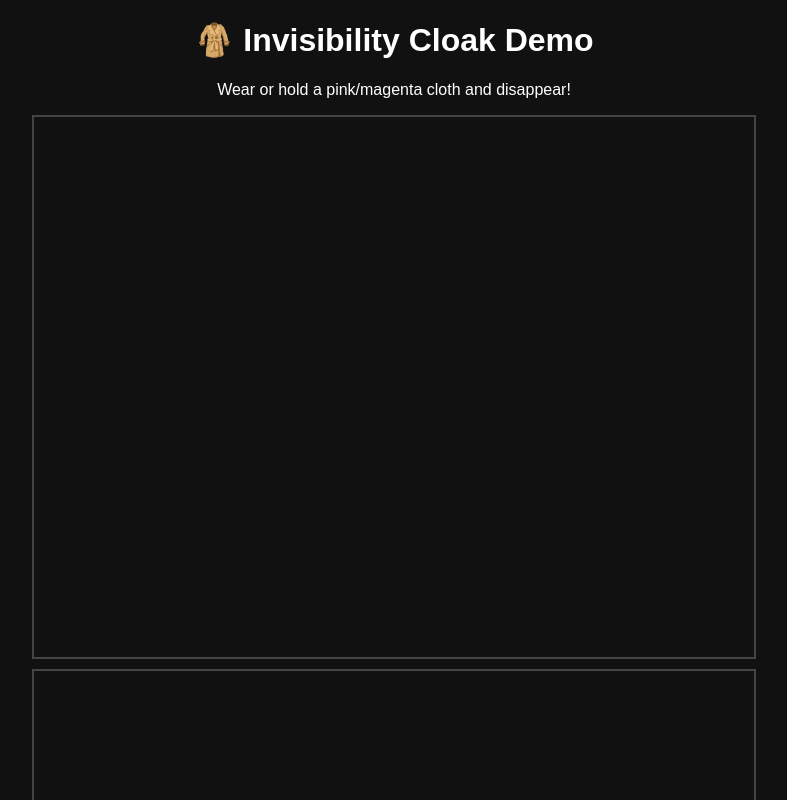
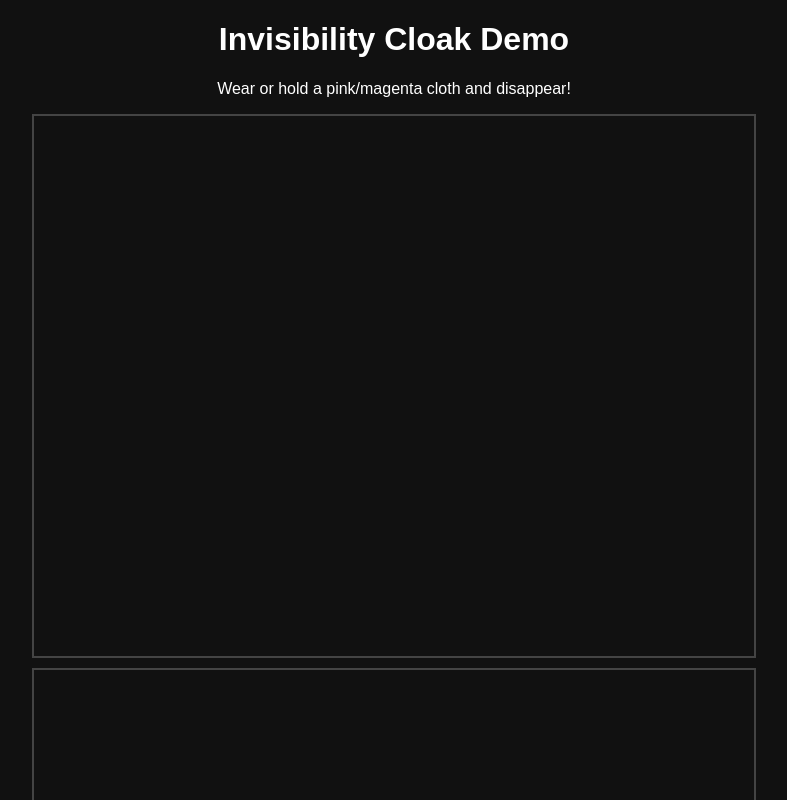
Before and after one commit to FreshHades/elemental-magic, a plain HTML site: page index.html in a window 1280 px wide. Shown: the top 800 px of the page, without its empty margins (246-1033 px from the left). Drawn offline with Linux system fonts and the light colour scheme.

Commit message:
Update index.html

```diff
--- a/index.html
+++ b/index.html
@@ -6,7 +6,7 @@
   <link rel="stylesheet" href="style.css">
 </head>
 <body>
-  <h1>🧥 Invisibility Cloak Demo</h1>
+  <h1> Invisibility Cloak Demo</h1>
   <p>Wear or hold a pink/magenta cloth and disappear!</p>
 
   <video id="video" autoplay playsinline></video>
```
